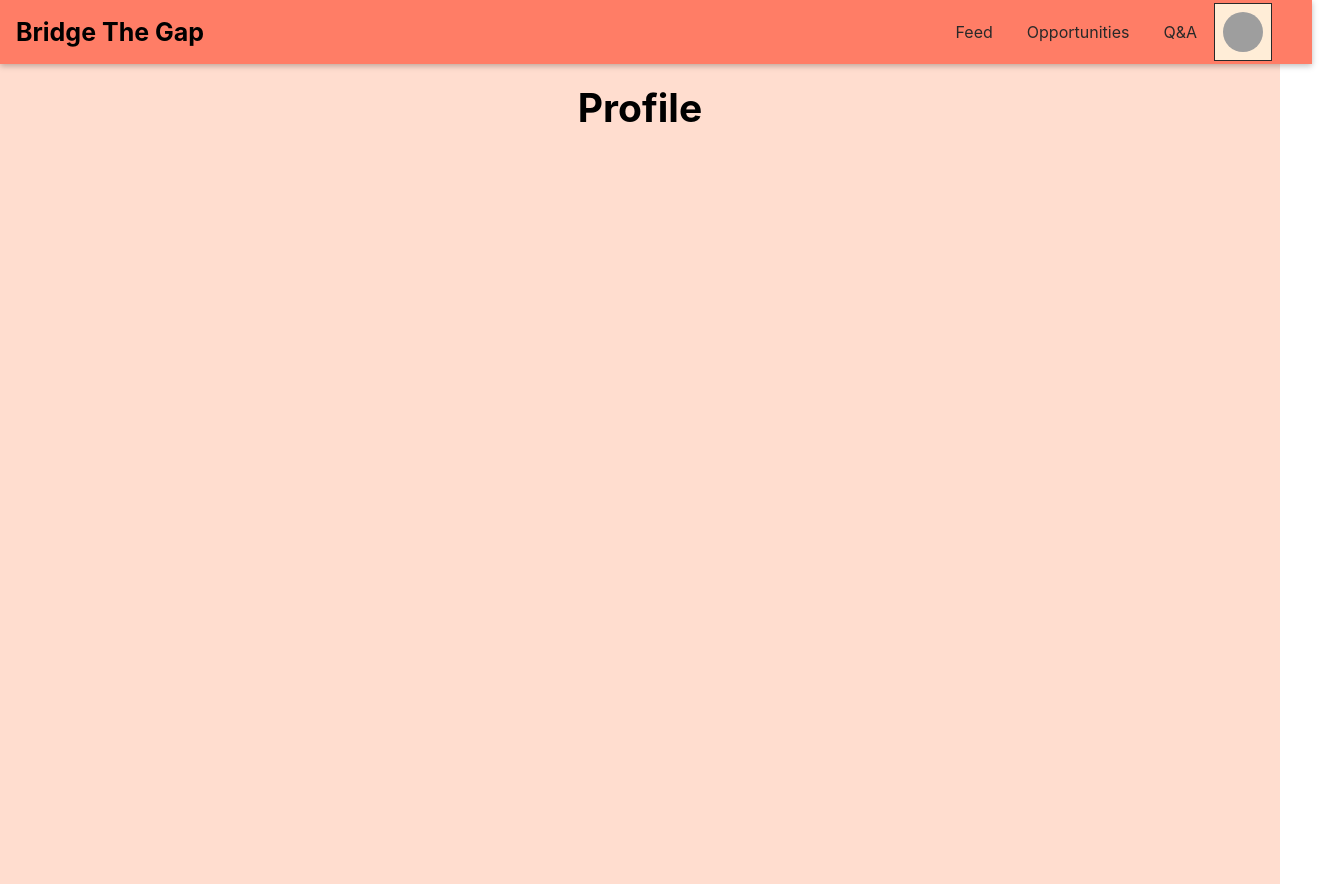
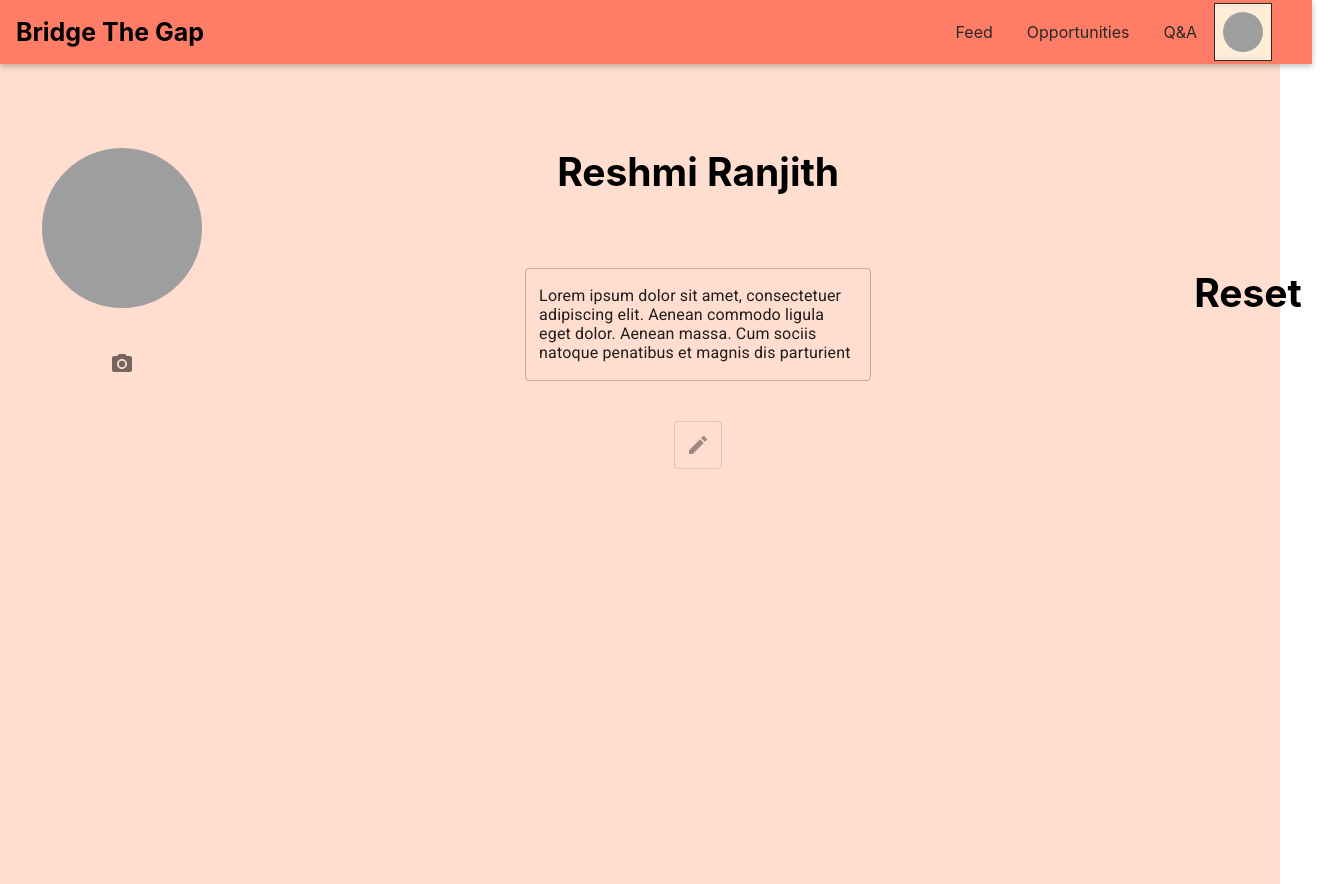
Before and after one commit to ReshmiCode/Bridge-The-Gap, a React (Create React App) app in the folder website/: page /profile in a window 1280 px wide. Shown: the whole page, 1334 px wide, since content can reach past the window. Built offline with nearby package versions, Linux system fonts and the light colour scheme; no server answers; grey boxes are pictures that could not be loaded.

Commit message:
start on profile

```diff
--- a/website/package.json
+++ b/website/package.json
@@ -5,6 +5,7 @@
   "dependencies": {
     "@material-ui/core": "^4.10.2",
     "@material-ui/icons": "^4.9.1",
+    "@material-ui/lab": "^4.0.0-alpha.56",
     "axios": "^0.19.2",
     "react": "^16.13.1",
     "react-dom": "^16.13.1",
--- a/website/src/App.css
+++ b/website/src/App.css
@@ -10,40 +10,8 @@
   color: black;
 }
 
-.App-logo {
-  height: 40vmin;
-  pointer-events: none;
-}
-
-@media (prefers-reduced-motion: no-preference) {
-  .App-logo {
-    animation: App-logo-spin infinite 20s linear;
-  }
-}
-
-.App-link {
-  color: #61dafb;
-}
-
 .button {
   background-color: #FFDDCF;
   align-items: center;
   justify-content: center;
 }
-
-@keyframes App-logo-spin {
-  from {
-    transform: rotate(0deg);
-  }
-  to {
-    transform: rotate(360deg);
-  }
-}
-
-img {
-  padding: 0;
-  display: block;
-  margin: 0 auto;
-  max-height: 100%;
-  max-width: 100%;
-}
--- /dev/null
+++ b/website/src/screens/Profile.css
@@ -0,0 +1,10 @@
+.profile-bar {
+    display: flex;
+    flex-direction: row;
+    justify-content: space-between;
+    align-items: center;
+}
+
+.profile-bar div {
+    margin: 2rem;
+}
--- a/website/src/screens/Profile.js
+++ b/website/src/screens/Profile.js
@@ -1,10 +1,68 @@
-import React from "react";
+import React, { useState } from "react";
+import { Avatar, IconButton, TextField, makeStyles } from "@material-ui/core";
+import { Create, PhotoCamera } from "@material-ui/icons";
+import ToggleButton from "@material-ui/lab/ToggleButton";
+import "./Profile.css";
+
+const useStyles = makeStyles((theme) => ({
+  root: {
+    "& .MuiTextField-root": {
+      margin: theme.spacing(1),
+      width: "25ch",
+    },
+  },
+}));
 
 function Profile() {
+  const classes = useStyles();
+  const [selected, setSelected] = useState(false);
+  const sampleBio =
+    "Lorem ipsum dolor sit amet, consectetuer adipiscing elit. Aenean commodo ligula eget dolor. Aenean massa. Cum sociis natoque penatibus et magnis dis parturient montes, nascetur ridiculus mus. Donec quam felis, ultricies nec, pellentesque eu, pretium quis, sem. Nulla consequat massa quis enim. Donec pede justo, fringilla vel, aliquet nec, vulputate eget, arcu. In enim justo, rhoncus ut, imperdiet a, venenatis vitae, justo.";
+
   return (
     <div className="App">
-      <div>
-        <h2>Profile</h2>
+      <div className="profile-bar">
+        <div style={{ flexDirection: "row", display: "flex" }}>
+          <div>
+            <Avatar
+              alt="Profile"
+              src="https://image.shutterstock.com/image-vector/social-member-vector-icon-person-260nw-1139787308.jpg"
+              style={{ height: 160, width: 160 }}
+            />
+            <IconButton>
+              <PhotoCamera />
+            </IconButton>
+          </div>
+          <div style={{ width: 800 }}>
+            <h2>Reshmi Ranjith</h2>
+            {selected ? (
+              <p style={{ fontSize: 20 }}>{sampleBio}</p>
+            ) : (
+              <form className={classes.root} noValidate autoComplete="off">
+                <TextField
+                  multiline
+                  rowsMax={4}
+                  id="outlined-basic"
+                  defaultValue={sampleBio}
+                  variant="outlined"
+                  labelWidth={60}
+                />
+              </form>
+            )}
+            <ToggleButton
+              value="check"
+              selected={selected}
+              onChange={() => {
+                setSelected(!selected);
+              }}
+            >
+              <Create />
+            </ToggleButton>
+          </div>
+        </div>
+        <div>
+          <h2>Reset</h2>
+        </div>
       </div>
     </div>
   );
```
Also changed, not shown: 1 other file (tests, documents, lock files or other folders).
